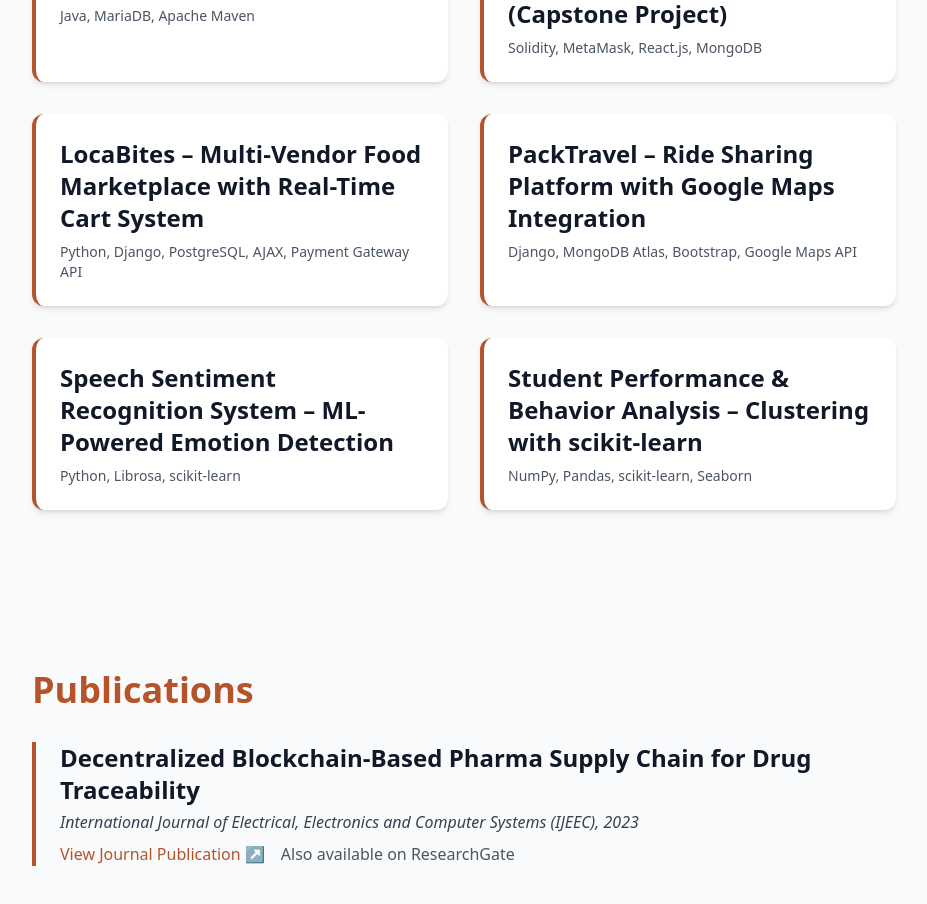
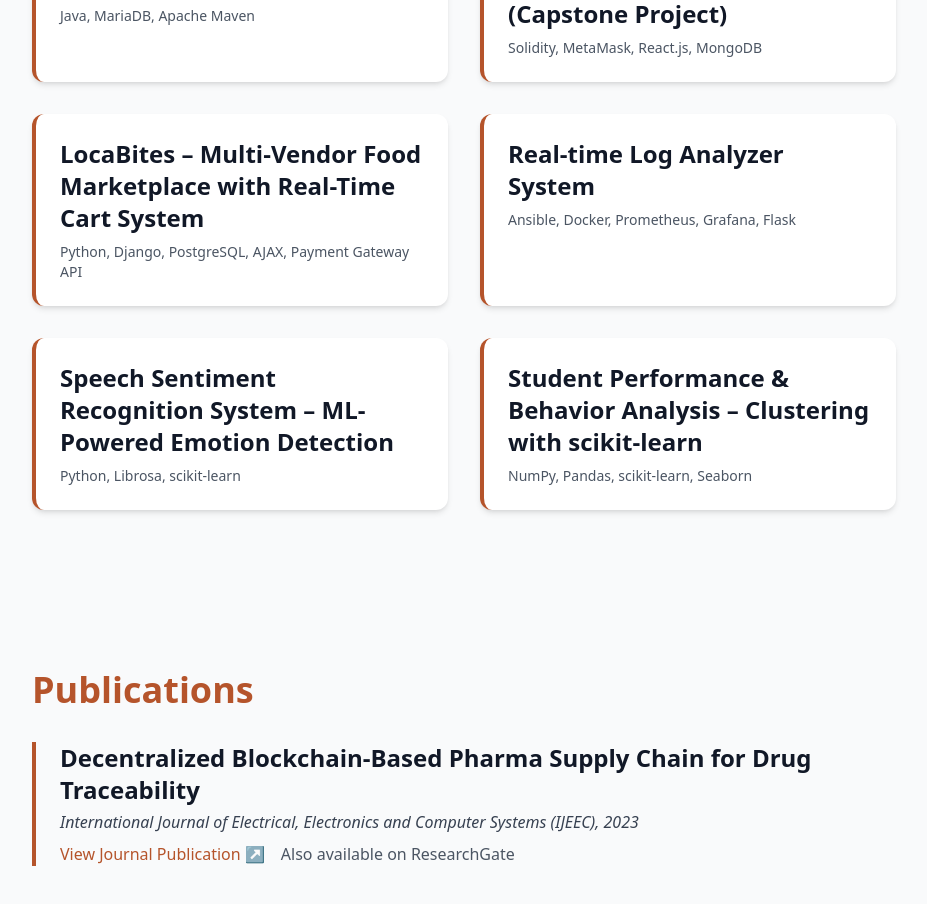
Before and after one commit to sharwariakre/sharwari-portfolio, a React (Vite) app: page / in a window 1280 px wide. Shown: the part 4540-5444 px from the top of the page, without its empty margins (304-1231 px from the left). Built offline with nearby package versions, Linux system fonts and the light colour scheme.

Commit message:
update project

```diff
--- a/src/components/Projects.jsx
+++ b/src/components/Projects.jsx
@@ -34,12 +34,13 @@ export default function Projects() {
       ],
     },
     {
-      title: "PackTravel – Ride Sharing Platform with Google Maps Integration",
-      tech: "Django, MongoDB Atlas, Bootstrap, Google Maps API",
+      title: "Real-time Log Analyzer System",
+      tech: "Ansible, Docker, Prometheus, Grafana, Flask",
       description: [
-        "Built a full-stack ride sharing and carpooling platform with features for ride creation, request management, in-app forums, user preferences, and feedback system.",
-        "Integrated Google Maps API for real-time route visualization, distance and duration estimation, and developed a machine learning model to predict cab fares based on ride attributes.",
-        "Designed scalable architecture with stateless REST APIs, CDN support, and MongoDB horizontal sharding, ensuring performance and reliability at scale.",
+        "Built an automated CI/CD pipeline using GitHub Actions + a self-hosted runner, enabling zero-touch builds, tests, and deployments to a remote Linux VM.",
+        "Deployed a multi-container system (Flask Log Analyzer API, Prometheus, Grafana, Log Feeder) using Docker Compose orchestrated through Ansible in the CD pipeline.",
+        "Implemented custom Prometheus metrics (counters, labeled metrics, latency histograms) for real-time monitoring of log volume, severity distribution, and API performance.",
+        "Provisioned Grafana dashboards automatically on deployment, visualizing live system metrics and validating the end-to-end observability pipeline with synthetic log traffic.",
       ],
     },
     {
```
